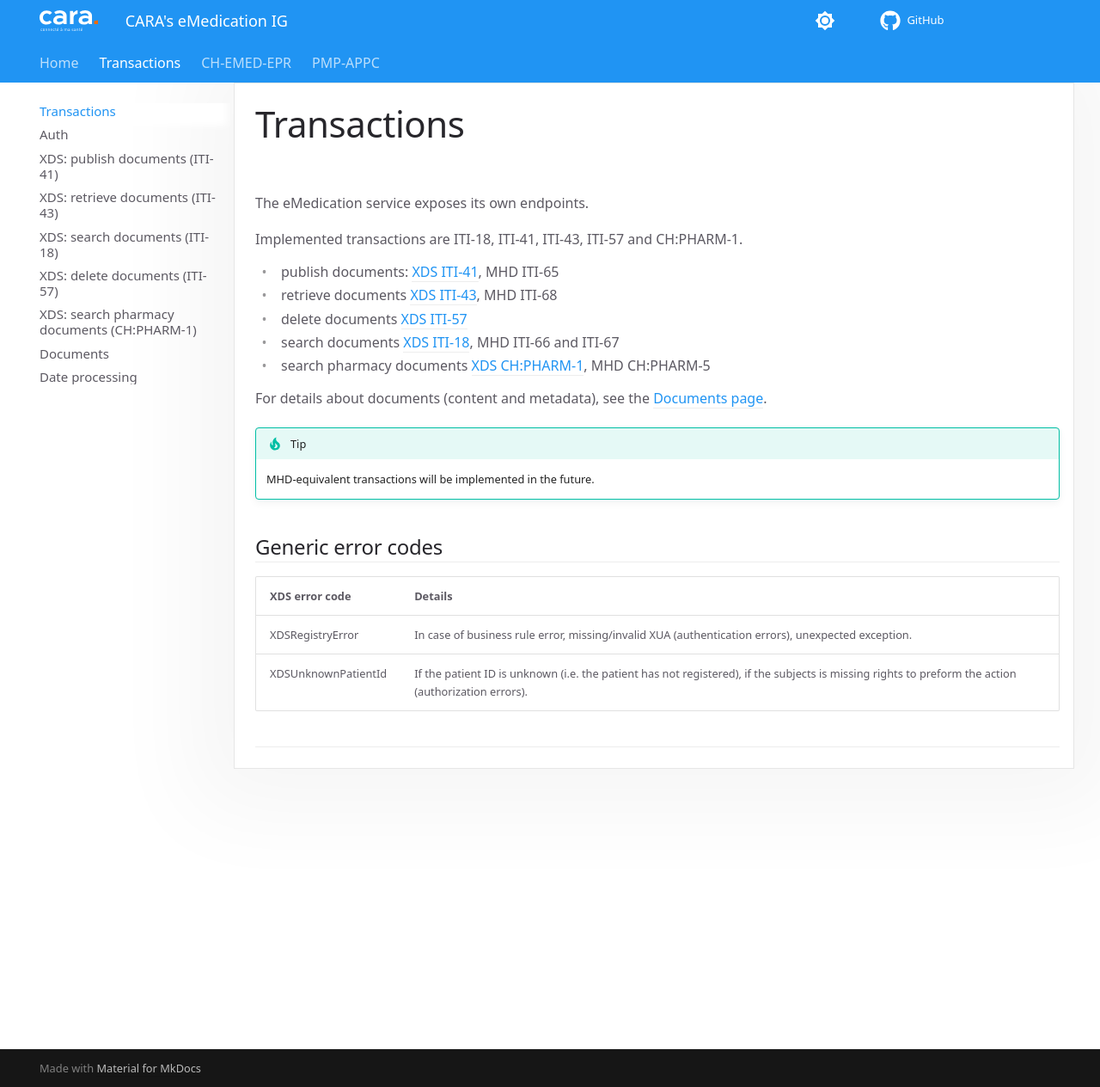
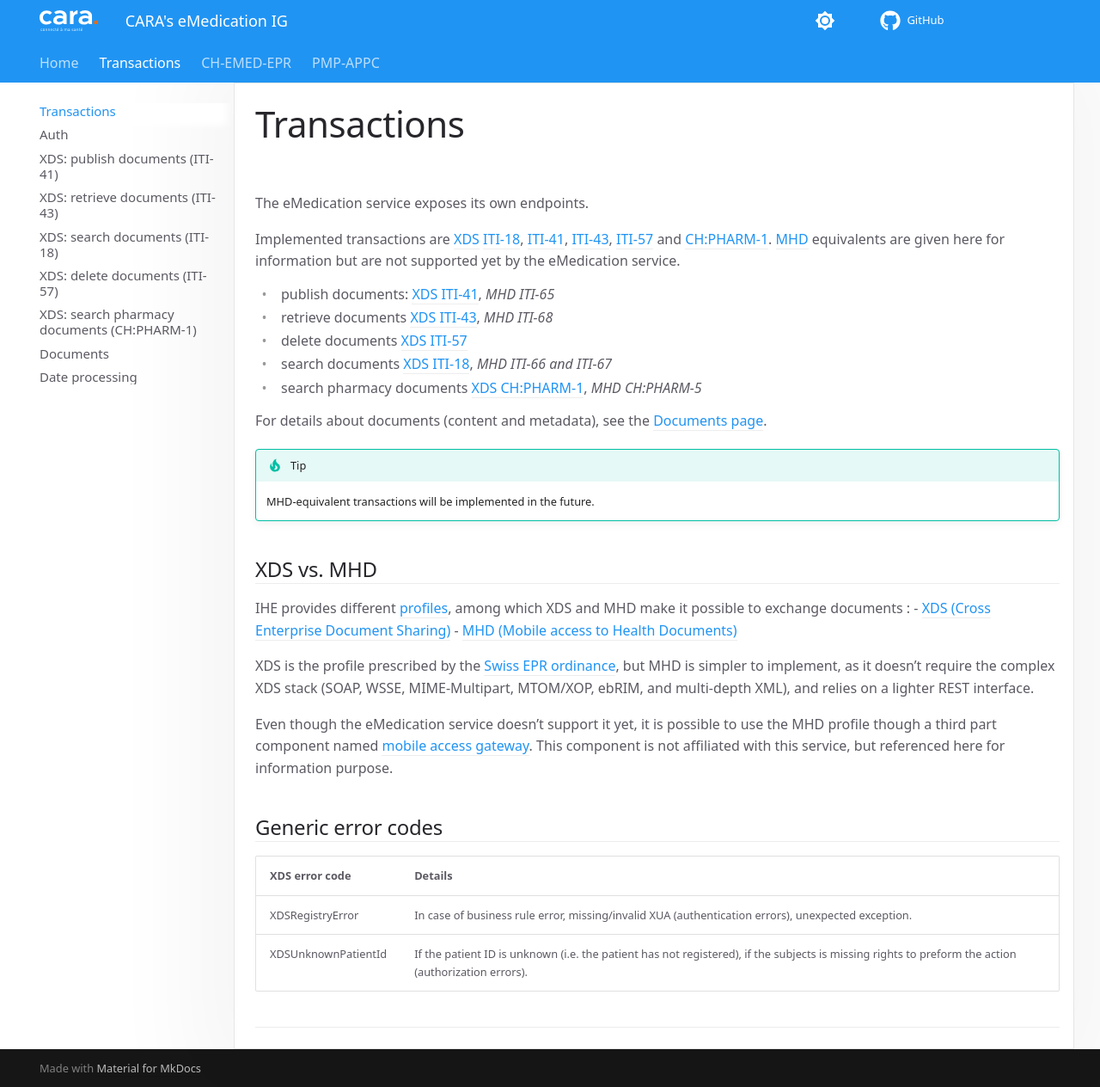
Before and after one commit to CARA-ch/emed-service-guide, an MkDocs documentation site: the page built from docs/transactions/index.md, in a window 1280 px wide and 1264 px high. Shown: the whole window at 86% size. Built offline with MkDocs 1.6.1 and Material for MkDocs 9.7.7, drawn with Linux system fonts in a browser that asks for light colours; comment, search, counter and statistics services are not loaded.

Commit message:
#9: Add XDS vs MHD information

```diff
--- a/docs/transactions/index.md
+++ b/docs/transactions/index.md
@@ -2,13 +2,13 @@
 
 The eMedication service exposes its own endpoints.
 
-Implemented transactions are ITI-18, ITI-41, ITI-43, ITI-57 and CH:PHARM-1.
+Implemented transactions are [XDS](https://profiles.ihe.net/ITI/TF/Volume1/ch-10.html) [ITI-18](https://profiles.ihe.net/ITI/TF/Volume2/ITI-18.html), [ITI-41](https://profiles.ihe.net/ITI/TF/Volume2/ITI-41.html), [ITI-43](https://profiles.ihe.net/ITI/TF/Volume2/ITI-43.html), [ITI-57](https://profiles.ihe.net/ITI/TF/Volume2/ITI-57.html) and [CH:PHARM-1](chpharm1.md). [MHD](https://profiles.ihe.net/ITI/MHD/index.html) equivalents are given here for information but are not supported yet by the eMedication service.
 
-* publish documents: [XDS ITI-41](iti41.md), MHD ITI-65
-* retrieve documents [XDS ITI-43](iti43.md), MHD ITI-68
+* publish documents: [XDS ITI-41](iti41.md), _MHD ITI-65_
+* retrieve documents [XDS ITI-43](iti43.md), _MHD ITI-68_
 * delete documents [XDS ITI-57](iti57.md)
-* search documents [XDS ITI-18](iti18.md), MHD ITI-66 and ITI-67
-* search pharmacy documents [XDS CH:PHARM-1](chpharm1.md), MHD CH:PHARM-5
+* search documents [XDS ITI-18](iti18.md), _MHD ITI-66 and ITI-67_
+* search pharmacy documents [XDS CH:PHARM-1](chpharm1.md), _MHD CH:PHARM-5_
 
 For details about documents (content and metadata), see the [Documents page](documents.md).
 
@@ -16,6 +16,16 @@ For details about documents (content and metadata), see the [Documents page](doc
 
     MHD-equivalent transactions will be implemented in the future.
 
+## XDS vs. MHD
+IHE provides different [profiles](https://profiles.ihe.net/ITI/TF/Volume1/index.html), among which XDS and MHD make it possible to exchange documents :
+- [XDS (Cross Enterprise Document Sharing)](https://profiles.ihe.net/ITI/TF/Volume1/ch-10.html)
+- [MHD (Mobile access to Health Documents)](https://profiles.ihe.net/ITI/MHD/index.html)
+
+XDS is the profile prescribed by the [Swiss EPR ordinance](https://www.fedlex.admin.ch/eli/oc/2023/221/fr#annex_5/lvl_u1/lvl_1), but MHD is simpler to implement, as it doesn't require the complex XDS stack (SOAP, WSSE, MIME-Multipart, MTOM/XOP, ebRIM, and multi-depth XML), and relies on a lighter REST interface.
+
+Even though the eMedication service doesn't support it yet, it is possible to use the MHD profile though a third part component named [mobile access gateway](https://www.mobileaccessgateway.ch/). This component is not affiliated with this service, but referenced here for information purpose.
+
+
 ## Generic error codes
 
 | XDS error code      | Details                                                                                                                                             |
```
Also changed, not shown: docs/index.md (+1 -1 lines).
